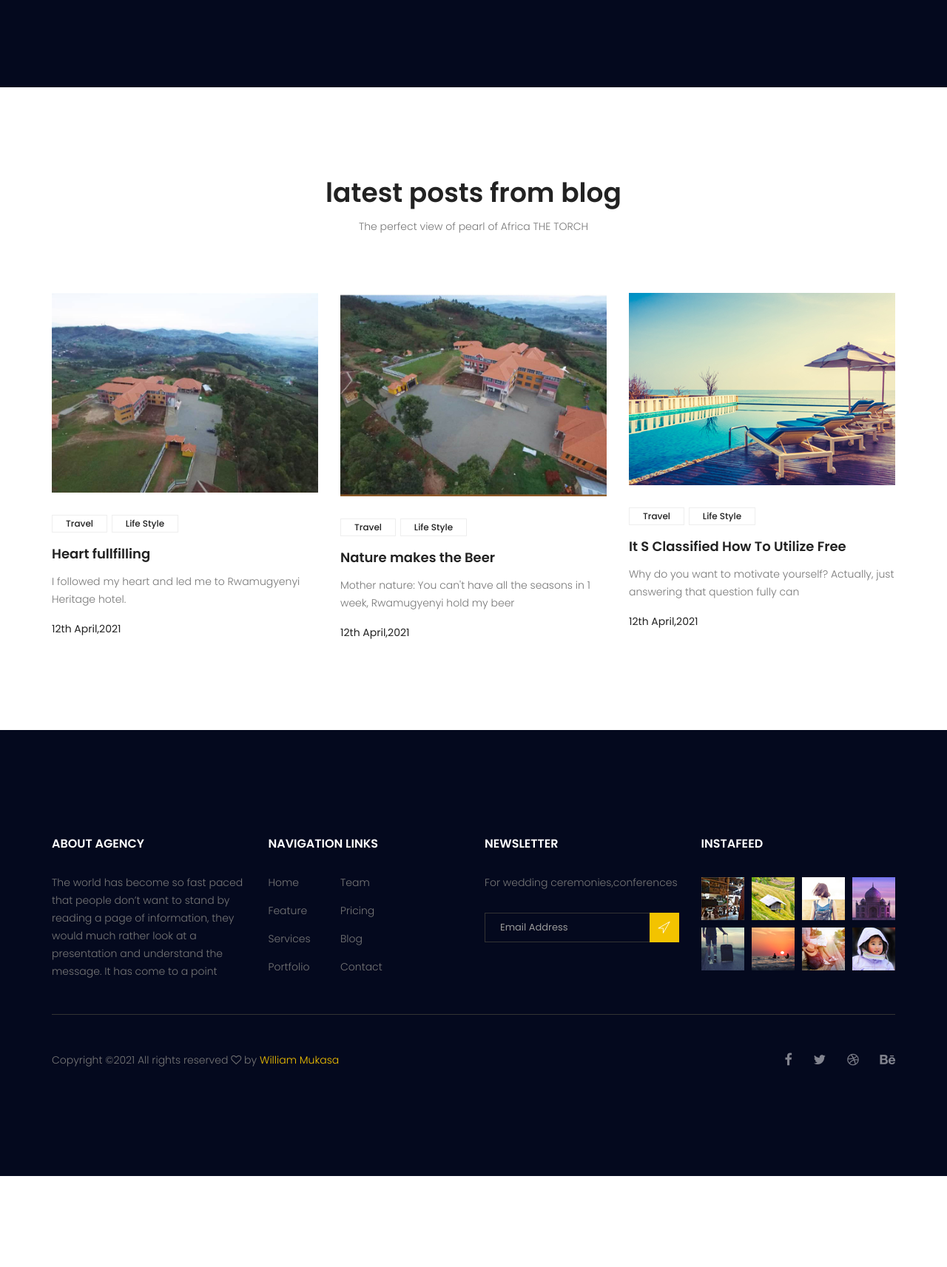
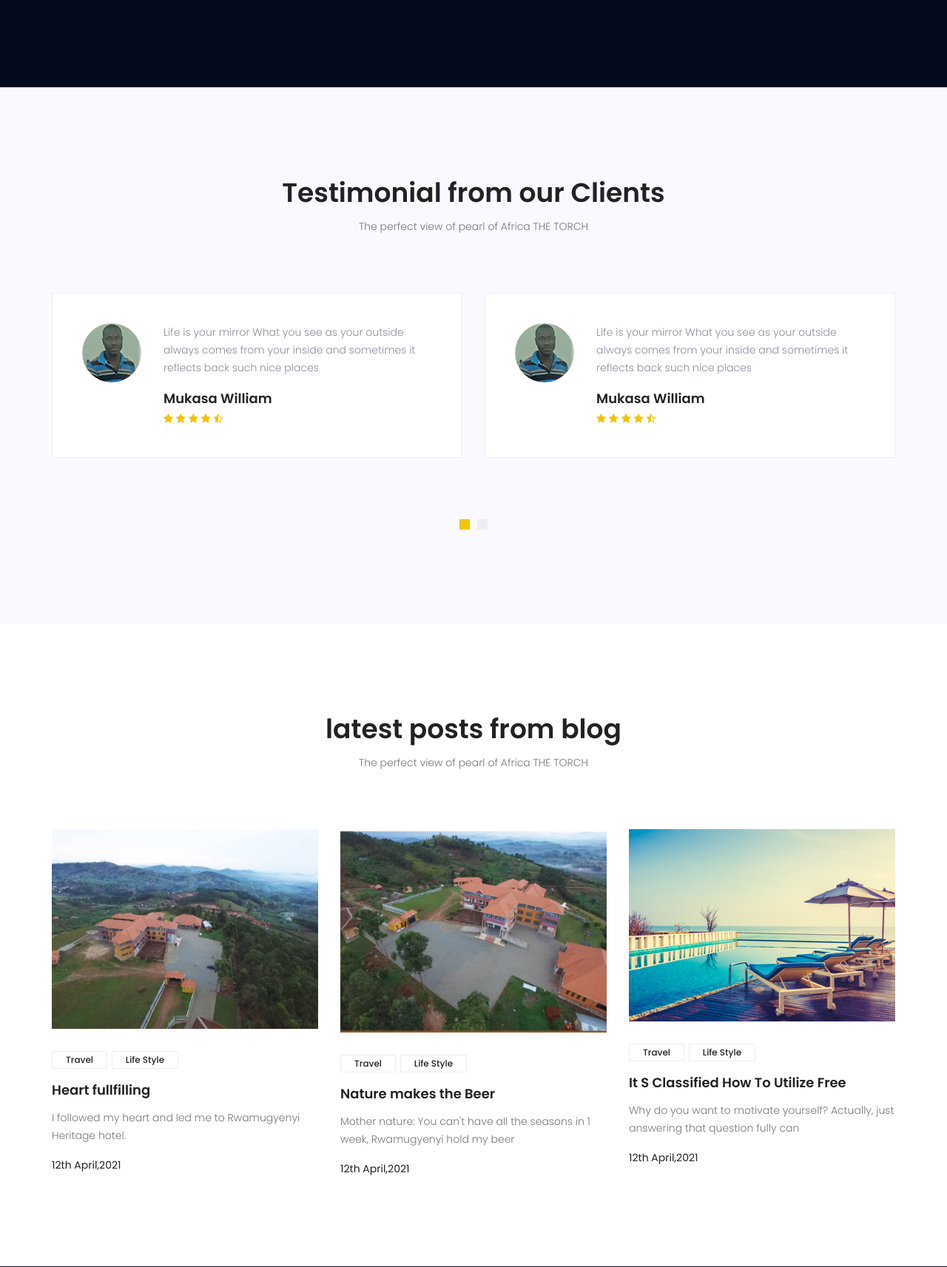
Before and after one commit to wmukasa/my_hotelsite, a Django app: page / in a window 1280 px wide. Shown: the part 2025-3738 px from the top of the page at 74% size. Before the commit the page ends 3615 px from the top, so only its background shows below. Run offline with Django 3.2, Linux system fonts and the light colour scheme; some libraries are stand-ins or nearby versions.

Commit message:
add testimonial

```diff
--- a/blog/templates/blog/home.html
+++ b/blog/templates/blog/home.html
@@ -188,6 +188,75 @@
             </div>
         </section>
         <!--================ Facilities Area  =================-->
+
+        <!--================ Testimonial Area  =================-->
+        <section class="testimonial_area section_gap">
+            <div class="container">
+                <div class="section_title text-center">
+                    <h2 class="title_color">Testimonial from our Clients</h2>
+                    <p>The  perfect view of pearl of Africa THE TORCH  </p>
+                </div>
+                <div class="testimonial_slider owl-carousel">
+                    <div class="media testimonial_item">
+                        <img class="rounded-circle" src="{% static 'image/testimonial-Willy.png' %}" alt="">
+                        <div class="media-body">
+                            <p>Life is your mirror What you see as your outside always comes from your inside and sometimes it reflects back such nice places </p>
+                            <a href="#"><h4 class="sec_h4">Mukasa William</h4></a>
+                            <div class="star">
+                                <a href="#"><i class="fa fa-star"></i></a>
+                                <a href="#"><i class="fa fa-star"></i></a>
+                                <a href="#"><i class="fa fa-star"></i></a>
+                                <a href="#"><i class="fa fa-star"></i></a>
+                                <a href="#"><i class="fa fa-star-half-o"></i></a>
+                            </div>
+                        </div>
+                    </div>
+                    <div class="media testimonial_item">
+                        <img class="rounded-circle" src="{% static 'image/testimonial-Willy.png' %}" alt="">
+                        <div class="media-body">
+                            <p>Life is your mirror What you see as your outside always comes from your inside and sometimes it reflects back such nice places </p>
+                            <a href="#"><h4 class="sec_h4">Mukasa William</h4></a>
+                            <div class="star">
+                                <a href="#"><i class="fa fa-star"></i></a>
+                                <a href="#"><i class="fa fa-star"></i></a>
+                                <a href="#"><i class="fa fa-star"></i></a>
+                                <a href="#"><i class="fa fa-star"></i></a>
+                                <a href="#"><i class="fa fa-star-half-o"></i></a>
+                            </div>
+                        </div>
+                    </div>
+                    <div class="media testimonial_item">
+                        <img class="rounded-circle" src="{% static 'image/testimonial-Willy.png' %}" alt="">
+                        <div class="media-body">
+                            <p>Life is your mirror What you see as your outside always comes from your inside and sometimes it reflects back such nice places </p>
+                            <a href="#"><h4 class="sec_h4">Mukasa William</h4></a>
+                            <div class="star">
+                                <a href="#"><i class="fa fa-star"></i></a>
+                                <a href="#"><i class="fa fa-star"></i></a>
+                                <a href="#"><i class="fa fa-star"></i></a>
+                                <a href="#"><i class="fa fa-star"></i></a>
+                                <a href="#"><i class="fa fa-star-half-o"></i></a>
+                            </div>
+                        </div>
+                    </div>
+                    <div class="media testimonial_item">
+                        <img class="rounded-circle" src="{% static 'image/testimonial-Willy.png' %}" alt="">
+                        <div class="media-body">
+                            <p>Life is your mirror What you see as your outside always comes from your inside and sometimes it reflects back such nice places </p>
+                            <a href="#"><h4 class="sec_h4">Mukasa William</h4></a>
+                            <div class="star">
+                                <a href="#"><i class="fa fa-star"></i></a>
+                                <a href="#"><i class="fa fa-star"></i></a>
+                                <a href="#"><i class="fa fa-star"></i></a>
+                                <a href="#"><i class="fa fa-star"></i></a>
+                                <a href="#"><i class="fa fa-star-half-o"></i></a>
+                            </div>
+                        </div>
+                    </div>
+                </div>
+            </div>
+        </section>
+        <!--================ Testimonial Area  =================-->
         <!--================ Latest Blog Area  =================-->
         <section class="latest_blog_area section_gap">
             <div class="container">
```
Also changed, not shown: Rwamugyenyi_logo.jpg (added), blog/static/image/4b8249f3021ffe4d.png (added), blog/static/image/testimonial-Willy.png (added).
